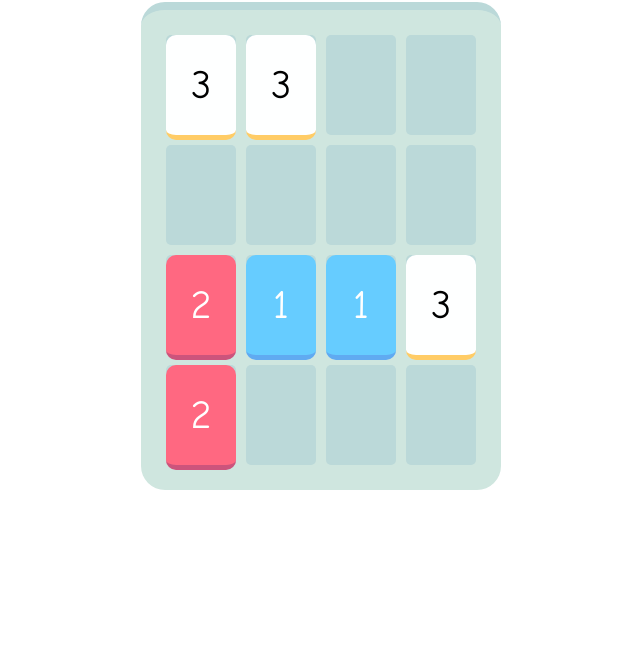
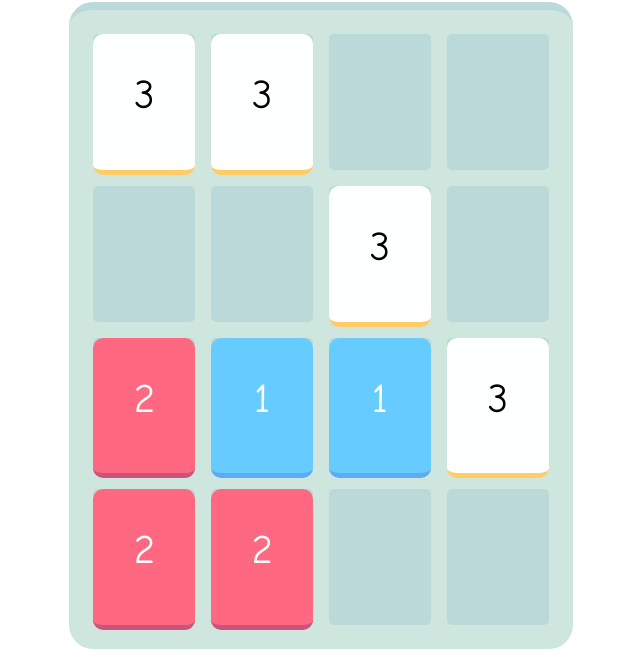
Before and after one commit to Vespa314/Threes, a plain HTML site: page index.html in a window 1280 px wide. Shown: the part 141-800 px from the top of the page, without its empty margins (319-959 px from the left). Drawn offline with nearby package versions, Linux system fonts and the light colour scheme.

Commit message:
增加自适应

```diff
--- a/index.html
+++ b/index.html
@@ -2,6 +2,7 @@
 <html lang="en">
 <head>
 	<meta charset="UTF-8">
+	<meta name="viewport" content="width=device-width,height=device-height,initial-scale=1.0,minimum-scale=1.0,maximum-scale=1.0,user-scalable=no">
 	<link rel="stylesheet" href="./style.css" type="text/css" />
 	<script src="http://ajax.googleapis.com/ajax/libs/jquery/1.8.0/jquery.min.js"></script>
 	<script src="./main.js"></script>
--- a/main.js
+++ b/main.js
@@ -1,18 +1,34 @@
-var boardsize = 4; //格子尺寸
-var InitGridNum = 7; //初始化时出现的格子数
-var board = new Array();
-var gridwidth = 70; //px
-var gridheight = 100; //px
-var gridmargin = 5; //px
-var boardpadding = 20; //棋盘内边距
+$(document).ready(function() {
+    boardsize = 4; //格子尺寸
+    InitGridNum = Math.ceil(Math.random() * 4) + 6; //初始化时出现的格子数
+    board = new Array();
 
-var score = 0;
-var nextlist = new Array();
-var nextcounter = 0;
-var maxgrid = 0;
-var nextnum = 1;
+    documentWidth = document.documentElement.clientWidth;
+    if (documentWidth > 400)
+        documentWidth = 400;
+    gridmargin = 0.04 * documentWidth; //%
+    boardpadding = 0.06 * documentWidth; //棋盘内边距
 
-$(document).ready(function() {
+    documentHeidht = document.documentElement.clientHeight;
+    if (documentHeidht < 500) {
+        $('#next').css('height', '76px');
+        $('#nexticon').css('top', '-1px');
+        $('#nexticon').css('height', '32px');
+        $('.tiptext').css('top', '6px');
+        documentHeidht = documentHeidht - 76 - 30 - 8 - 2 * boardpadding - 10;
+    } else
+        documentHeidht = documentHeidht - 113 - 30 - 8 - 2 * boardpadding - 10;
+    gridheight = (documentHeidht - (boardsize - 1) * gridmargin) / boardsize; //px
+
+    gridwidth = 0.75 * gridheight;
+
+    documentWidth = gridwidth*boardsize+(boardsize-1)*gridmargin
+
+    score = 0;
+    nextlist = new Array();
+    nextcounter = 0;
+    maxgrid = 0;
+    nextnum = 1;
     CreateBackground();
     init();
 })
@@ -39,13 +55,6 @@ function init() {
     MakeBoard();
     //Random Init Board
     RandomInitBoard();
-    //这个情况下有BUG，待查证
-    // board = [
-    //     [0, 0, 0, 1],
-    //     [0, 0, 48, 6],
-    //     [2, 6, 12, 3],
-    //     [2, 0, 0, 2]
-    // ]
     //Init Next List
     score = 0;
     nextcounter = 0;
@@ -58,8 +67,8 @@ function init() {
 function MakeBoard() {
     $('.grid').css('width', gridwidth + 'px');
     $('.grid').css('height', gridheight + 'px');
-    $('#container').css('width', boardsize * (gridwidth + 2 * gridmargin) + 'px');
-    $('#container').css('height', boardsize * (gridheight + 2 * gridmargin) + 'px');
+    $('#container').css('width', documentWidth + 'px');
+    $('#container').css('height', documentHeidht + 'px');
     $('#container').css('padding', boardpadding + 'px');
 
     for (var i = 0; i < boardsize; i++) {
@@ -120,6 +129,7 @@ function setgrid(i, j, value) {
     if (value == 0) return;
     grid.css('width', gridwidth + 'px');
     grid.css('height', gridheight + 'px');
+    grid.css('fontSize',0.4*gridwidth+'px');
     if (value == 1) {
         grid.css('background', '#6CF');
         grid.css('color', '#FFF');
--- a/style.css
+++ b/style.css
@@ -16,7 +16,7 @@ body{
 header{
 	padding: 0px;
 	margin: auto;
-	width:600px;
+	width:100%;
 }
 
 #next {
@@ -64,8 +64,7 @@ header{
 	position: absolute;
 	border-radius: 10px;
 	text-align: center;
-	font-size: 40px;
-	line-height: 100px;
+	line-height: 3em;
 }
 
 #plusicon{
--- a/support.js
+++ b/support.js
@@ -1,9 +1,9 @@
 function getleft(i, j) {
-    return boardpadding + (2 * j + 1) * gridmargin + j * gridwidth;
+    return boardpadding + j * (gridmargin + gridwidth);
 }
 
 function gettop(i, j) {
-    return boardpadding + (2 * i + 1) * gridmargin + i * gridheight;
+    return boardpadding + i * (gridmargin + gridheight);
 }
 
 //返回二维数组的最大值
```
